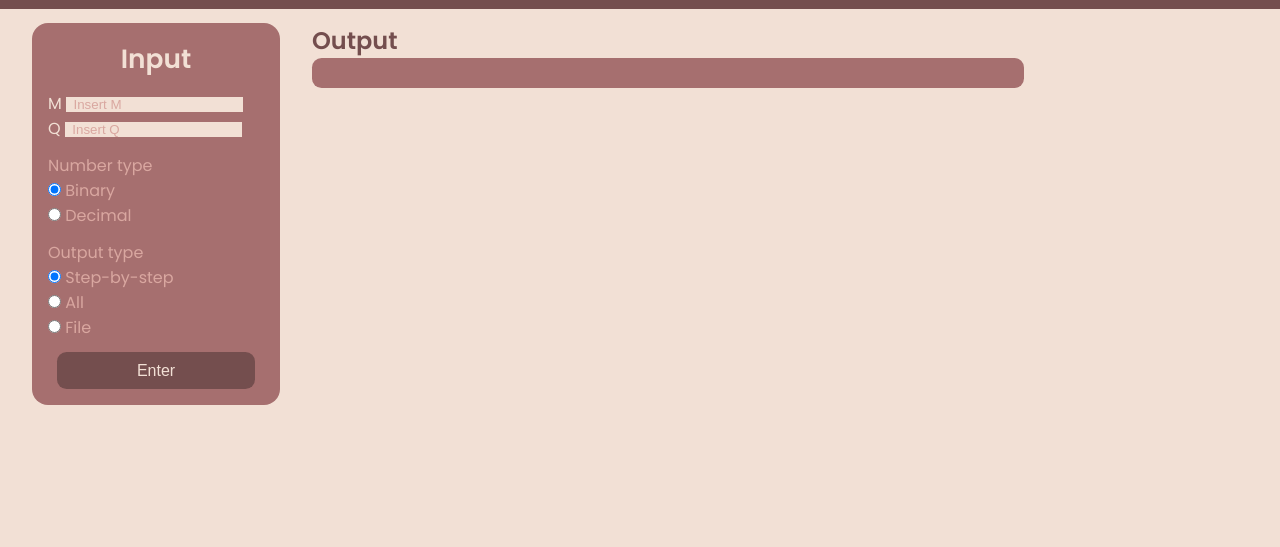
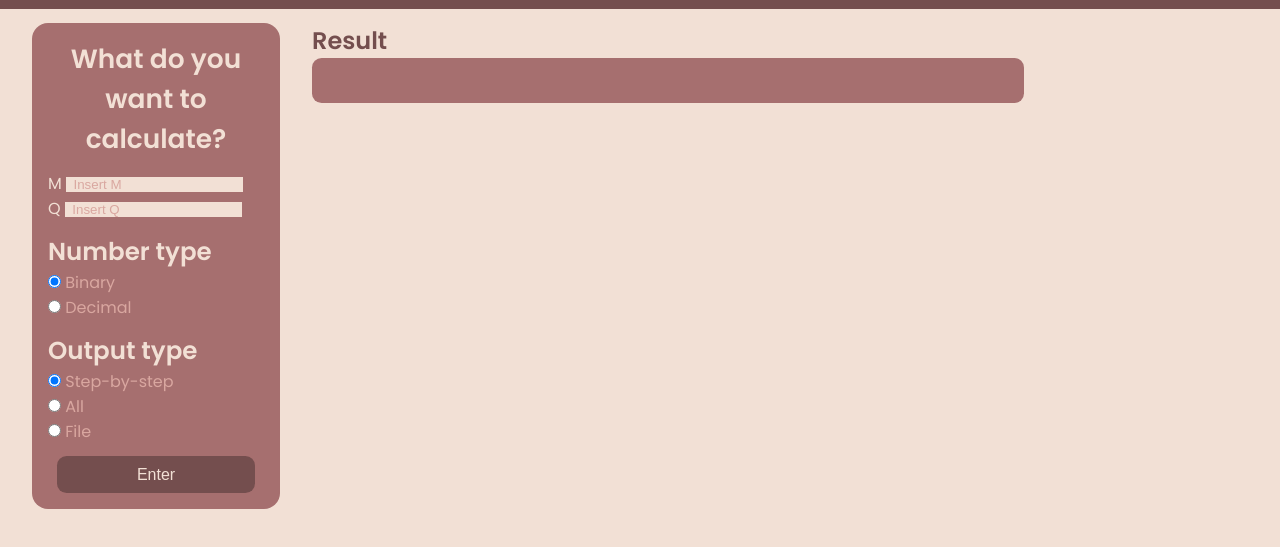
Before and after one commit to dyitsme/CSARCH2-MP, a website with bundled scripts: page index.html in a window 1280 px wide. Shown: the part 73-620 px from the top of the page. Built offline with nearby package versions, Linux system fonts and the light colour scheme; files whose address does not match are found by name.

Commit message:
Update index.html

```diff
--- a/index.html
+++ b/index.html
@@ -25,7 +25,7 @@
 			<!---------------------- MAIN-LEFT ----------------------->
 			<div class="left">
 				<a class="sidebar">
-					<h2 class="main-title">Input</h2>
+					<h2>What do you want to calculate?</h2>
 
 					<div class="input-box">
 						<div>
@@ -40,7 +40,7 @@
 					</div>
 
 					<div class="number-box">
-						<div class="type-title">Number type</div>
+						<h3>Number type</h3>
 						<div>
 							<input type="radio" name="num_type" value="Binary" checked>
 							<label>Binary</label>
@@ -53,7 +53,7 @@
 					</div>
 
 					<div class="outtype-box">
-						<div class="type-title">Output type</div>
+						<h3>Output type</h3>
 						<div>
 							<input type="radio" name="out_type" value="Step" checked>
 							<label>Step-by-step</label>
@@ -78,8 +78,12 @@
 
 			<!---------------------- MAIN-RIGHT ---------------------->
 			<div class="right">
-				<h2>Output</h2>
-				<div class="output-box"></div>
+				<h2>Result</h2>
+				<div class="output-box">
+					<div class="cycle">
+						<div class="hint"></div>
+					</div>
+				</div>
 			</div>
 		</div>
 	</main>
```
